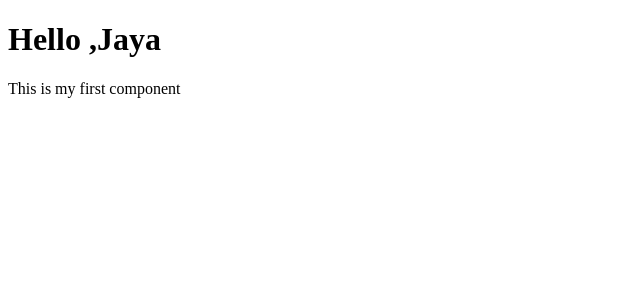
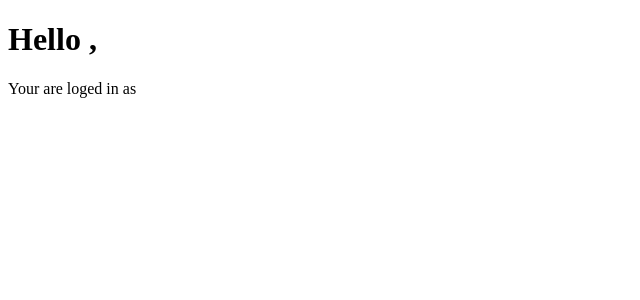
Before and after one commit to Jayasridhara/MyReact-app, a React (Vite) app: page / in a window 1280 px wide. Shown: the top 300 px of the page, without its empty margins (0-640 px from the left). Built offline with nearby package versions, Linux system fonts and the light colour scheme.

Commit message:
from childto parent props sent

```diff
--- a/src/App.jsx
+++ b/src/App.jsx
@@ -3,9 +3,19 @@ import Greeting from "./components/Greeting";
 //parent Component
 function App()
 {
-  const loggedInUser="Jaya";
+  // const loggedInUser={
+  //  name: "Jaya",
+  //  email:"jaya@gmail.com"
+  // }
+  //craete a carrer
+ function childToParent(name,email)
+ {
+  console.log("Function from parent to child");
+
+  console.log(name,email);
+ }
   return<>
-      <Greeting loggedInUser={loggedInUser}/>
+      <Greeting childToParent={childToParent}/>
 
      </>
 
--- a/src/components/Greeting.jsx
+++ b/src/components/Greeting.jsx
@@ -1,10 +1,14 @@
 function Greeting(props)
 {
    //child component of app
+
+    const name="jaya";
+     const email="jaya@gmail.com";
+     props.childToParent(name,email);
     return(
       <>
-      <h1>Hello ,{props.loggedInUser}</h1>
-      <p>This is my first component</p>
+      <h1>Hello ,{props.name}</h1>
+      <p>Your are loged in as {props.email}</p>
 
       </>
     )
```
